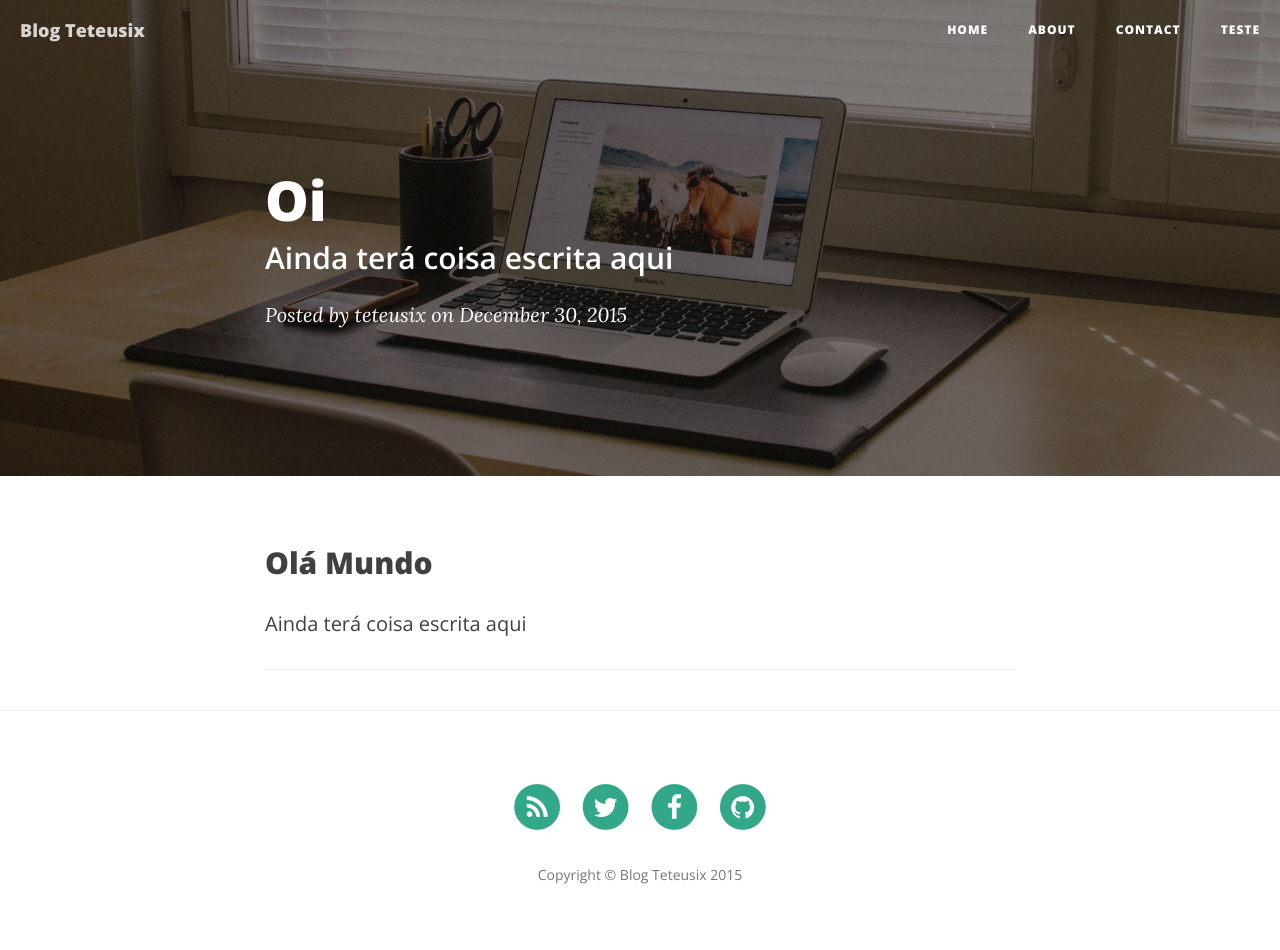
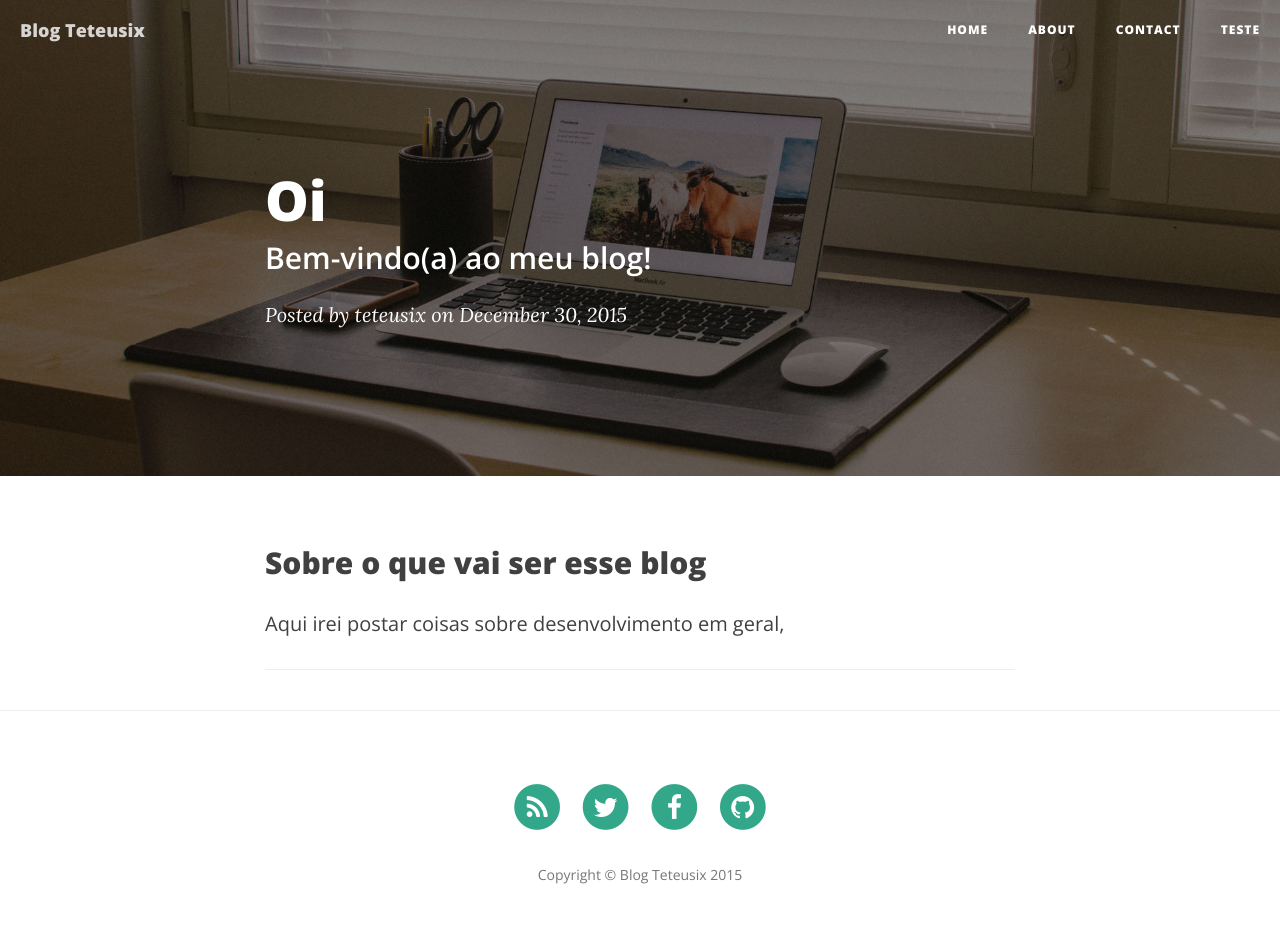
Before and after one commit to teteusix/teteusix.github.io, a Jekyll site: the page built from _posts/2015-12-30-oi.md, in a window 1280 px wide. Built offline with Jekyll 4.4.1, drawn with Linux system fonts in a browser that asks for light colours; nearby versions of some CDN libraries.

Commit message:
update post Oi

```diff
--- a/_posts/2015-12-30-oi.md
+++ b/_posts/2015-12-30-oi.md
@@ -1,10 +1,10 @@
 ---
 layout: post
 title: Oi
-subtitle:   "Ainda terá coisa escrita aqui"
+subtitle:   "Bem-vindo(a) ao meu blog!"
 date:   2015-12-30 03:30:00
 author:     "teteusix"
 ---
 
-<h2>Olá Mundo</h2>
-<p>Ainda terá coisa escrita aqui</p>
+##Sobre o que vai ser esse blog
+Aqui irei postar coisas sobre desenvolvimento em geral,
```
